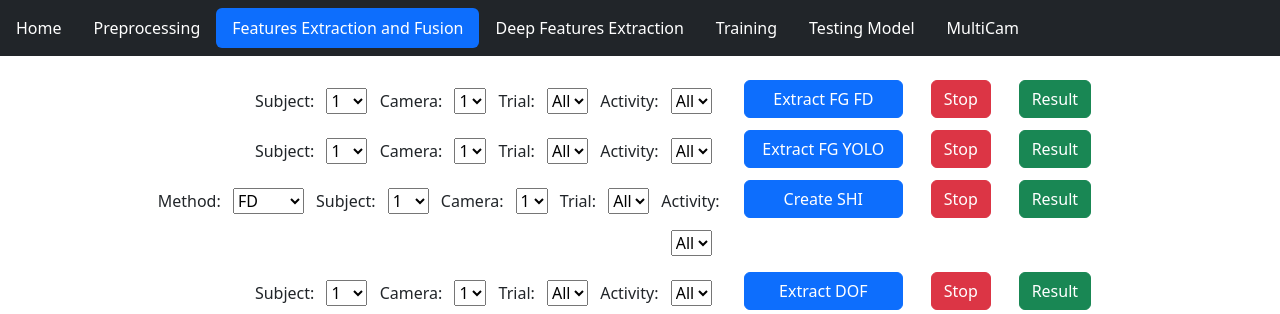
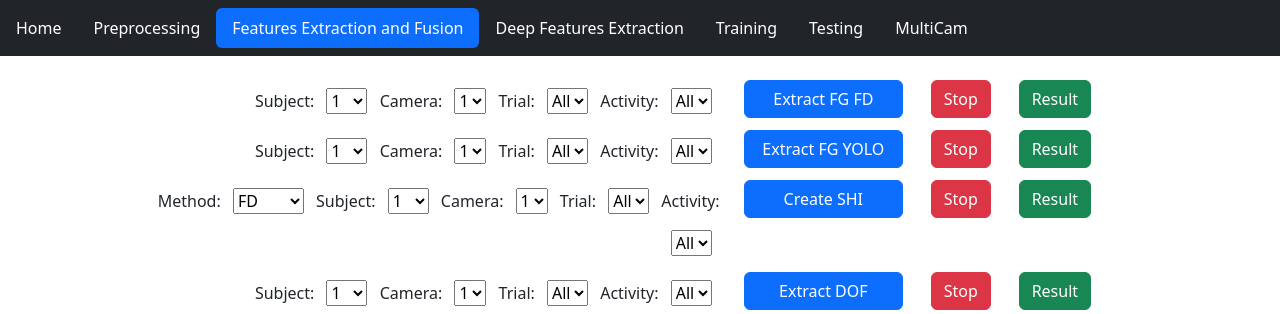
Before and after one commit to Towtex/fall-detection, a Flask app: page /feature-extraction in a window 1280 px wide. Shown: the top 314 px of the page. Run offline with Flask 3, Linux system fonts and the light colour scheme; some libraries are stand-ins or nearby versions.

Commit message:
style: change "Testing Model" page name to "Testing"

```diff
--- a/app/templates/base.html
+++ b/app/templates/base.html
@@ -37,7 +37,7 @@
                 </li>
                 <li class="nav-item">
                     <a class="nav-link text-white {% if active_page == 'testing' %}active{% endif %}"
-                        href="testing">Testing Model</a>
+                        href="testing">Testing</a>
                 </li>
                 <li class="nav-item">
                     <a class="nav-link text-white {% if active_page == 'multicam' %}active{% endif %}"
```
